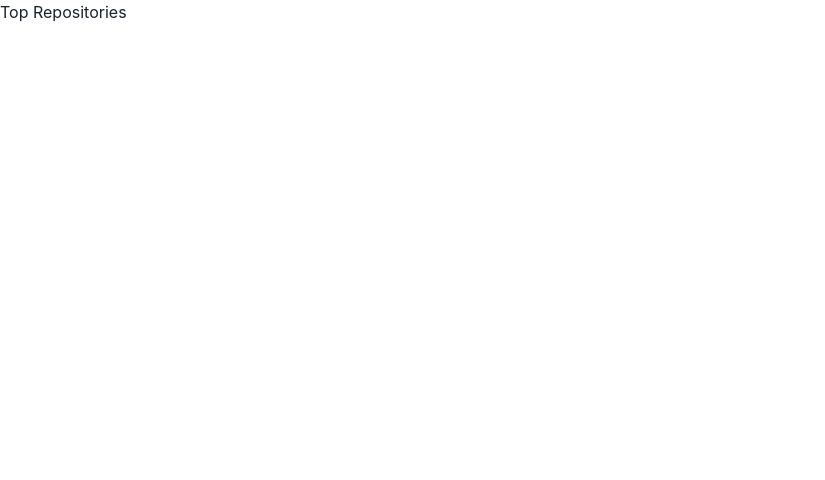
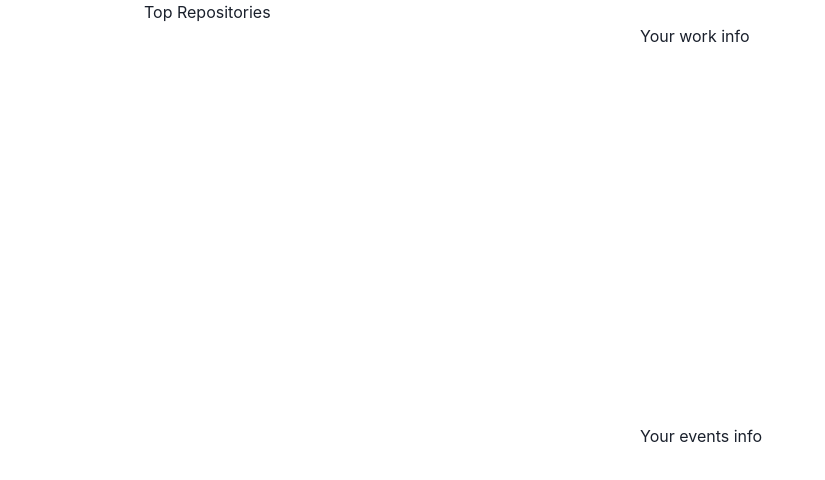
Before and after one commit to aditya172926/DeskIt, a React (Vite) app: page /#/ in a window 1280 px wide. Shown: the top 480 px of the page, without its empty margins (0-825 px from the left). Built offline with nearby package versions, Linux system fonts and the light colour scheme.

Commit message:
chore: grid layout for explore page

```diff
--- a/src/screens/Explore.tsx
+++ b/src/screens/Explore.tsx
@@ -3,6 +3,7 @@ import ListItem from "../components/ListItem";
 import { useAuthContext } from "../components/context/AuthContext";
 import { getRepositories } from "../services/commands";
 import { GithubItem, Nullable, Repository } from "../types";
+import { Container, Grid, GridItem } from "@chakra-ui/react";
 
 const Explore = () => {
     const { token } = useAuthContext();
@@ -18,7 +19,12 @@ const Explore = () => {
 
     return (
         <>
+            <Container maxW="5xl">
                 <h2>Top Repositories</h2>
+                <Grid
+                    templateRows='repeat(2, 1fr)'
+                    templateColumns='repeat(4, 1fr)'>
+                    <GridItem colSpan={2} rowSpan={2}>
                         <div
                             id="scrollableDiv"
                             style={{ height: "100vh", overflow: "auto", padding: "0 5px" }}
@@ -33,6 +39,15 @@ const Explore = () => {
                                 />
                             ))}
                         </div>
+                    </GridItem>
+                    <GridItem colSpan={2}>
+                        <p>Your work info</p>
+                    </GridItem>
+                    <GridItem colSpan={2}>
+                        <p>Your events info</p>
+                    </GridItem>
+                </Grid>
+            </Container>
         </>
     )
 
```
Lines whose indentation alone changed are shown as unchanged.
